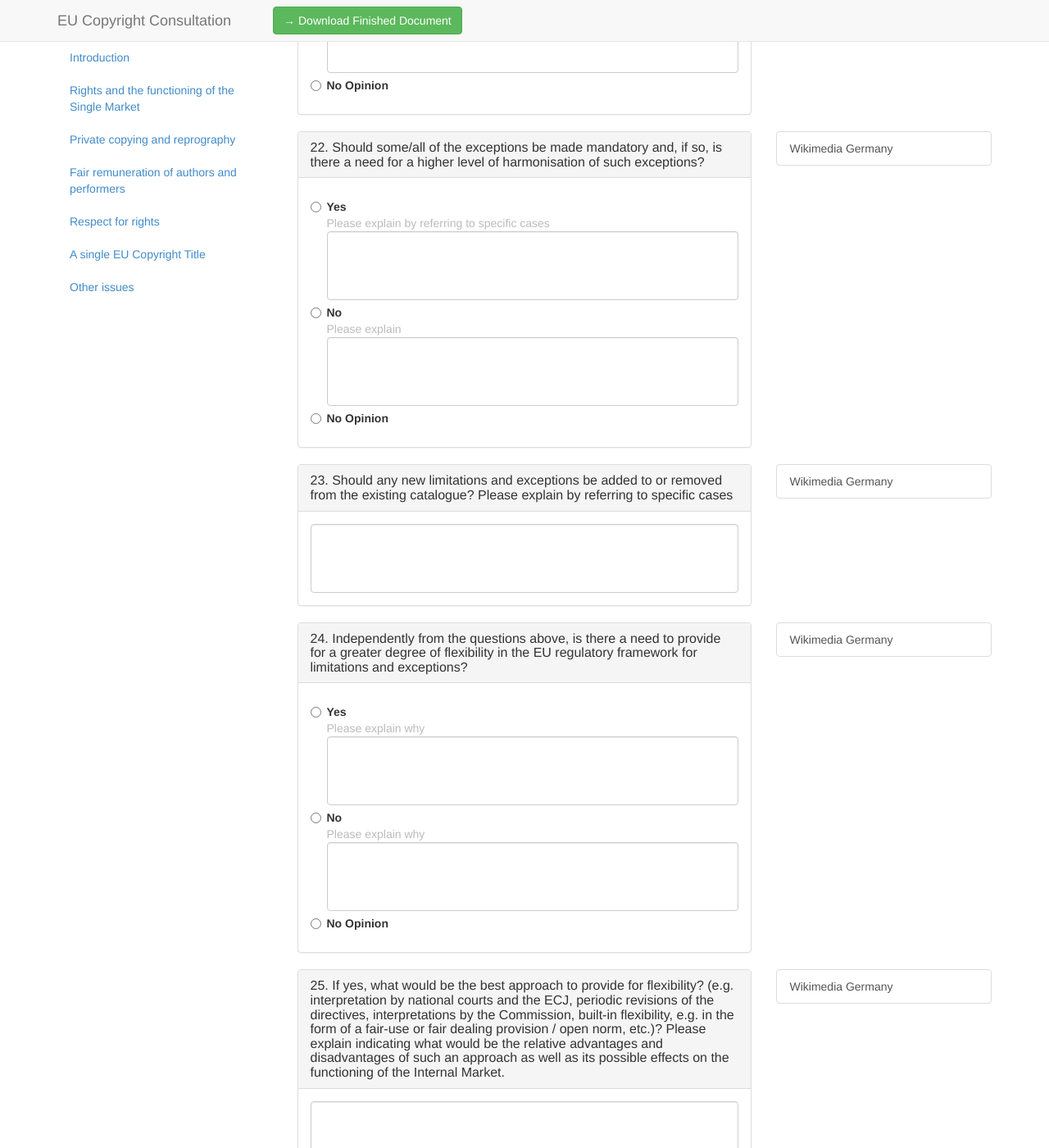
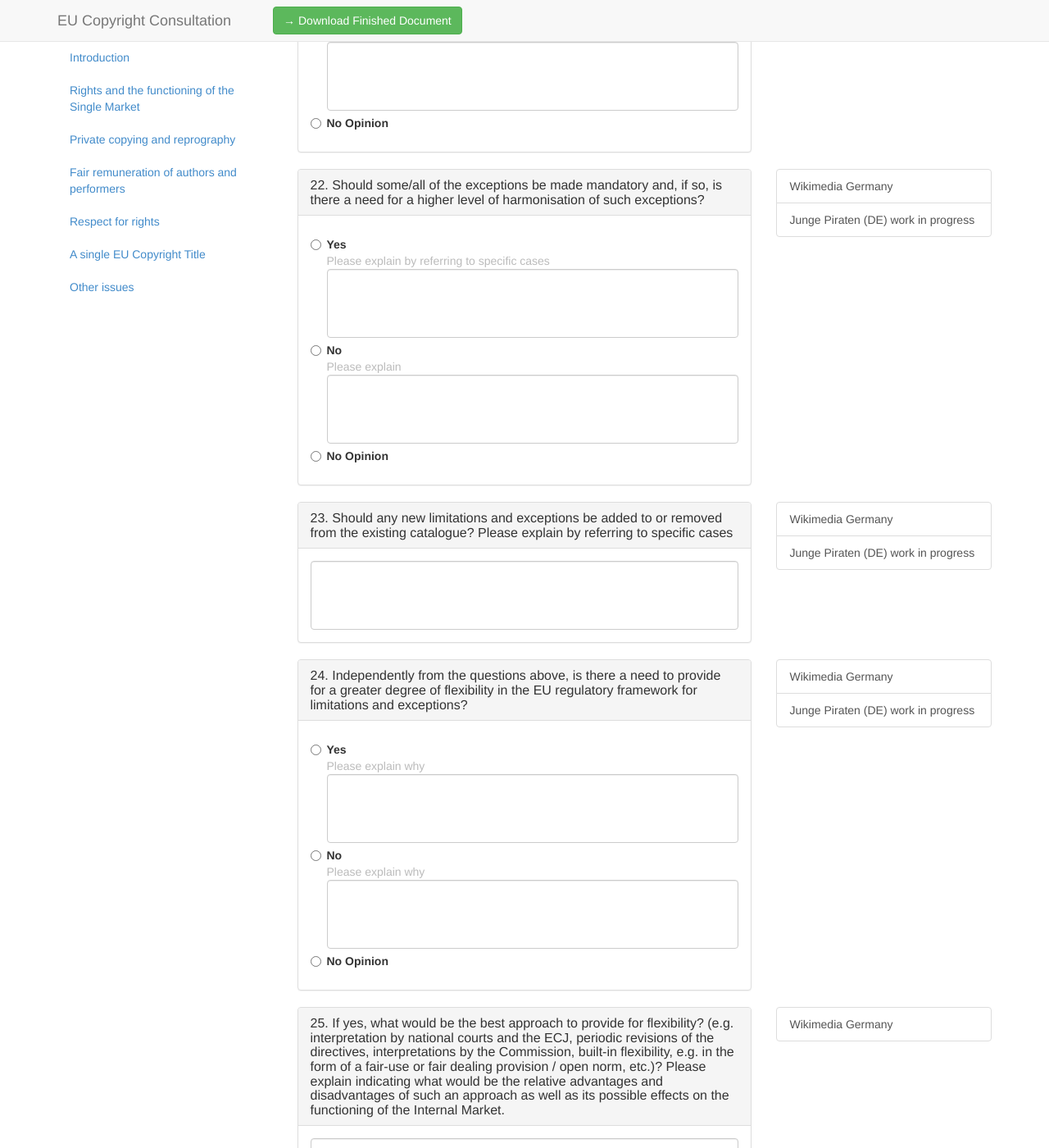
Before and after one commit to okfde/eucopyright, a Jekyll site: the page built from index.html, in a window 1280 px wide and 1400 px high, scrolled down 9336 px. Shown: the whole window at 82% size. Built offline with Jekyll 4.4.1, drawn with Linux system fonts in a browser that asks for light colours; some of the changed text lies outside the part shown.

Commit message:
add work in progress answers of Junge Piraten in german.

```diff
--- a/_data/answers.yml
+++ b/_data/answers.yml
@@ -6,3 +6,7 @@
   slug: example
   url: "/guides/example.csv"
   questions: [1]
+- name: Junge Piraten (DE) work in progress
+  slug: jupis
+  url: "/guides/jupis.csv"
+  questions: [1, 4, 7, 11, 12, 20, 22, 23, 24, 79]
```
Also changed, not shown: guides/jupis.csv (added, +11 -0 lines).
